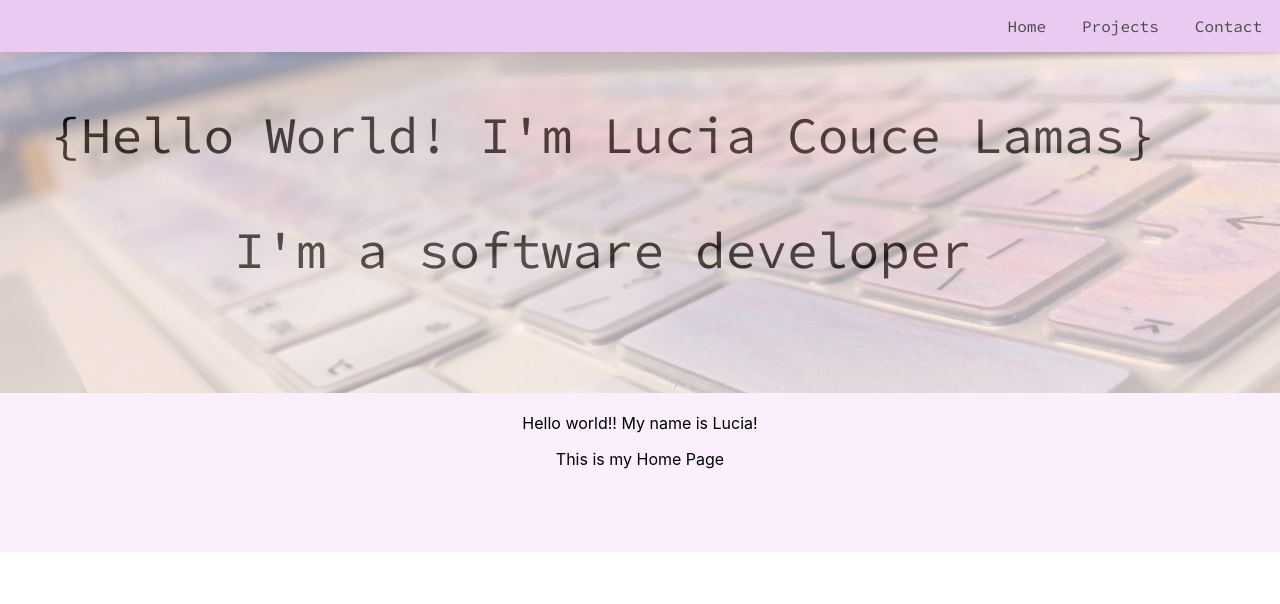
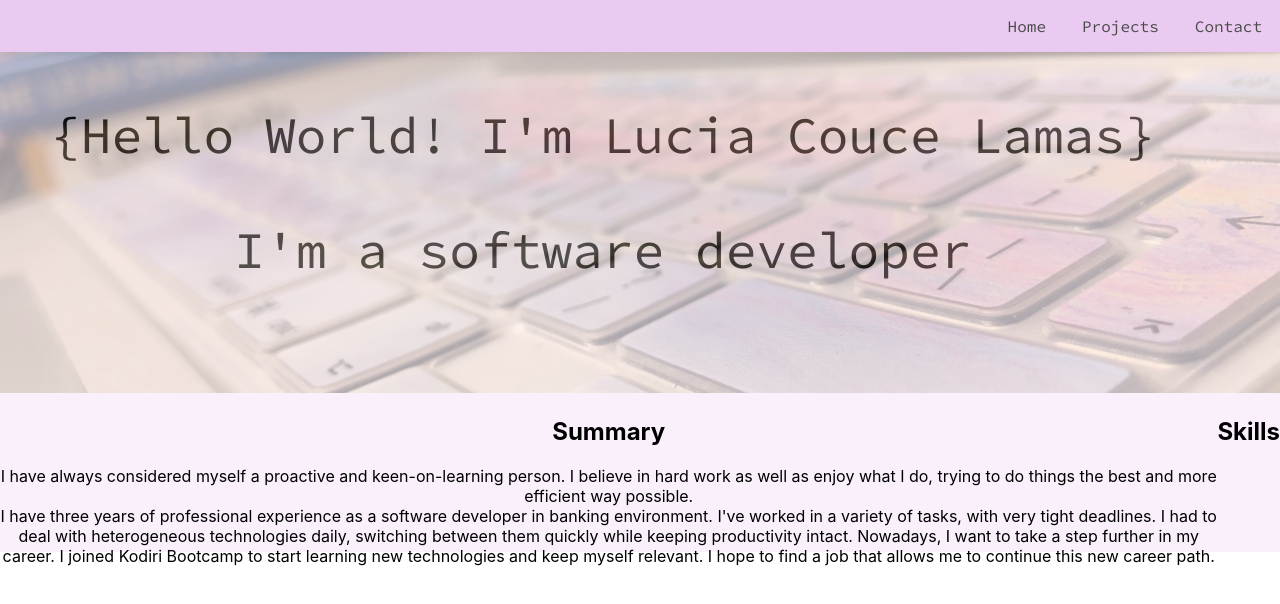
Before and after one commit to LuciaCL/portfolio, a React (Create React App) app: page /#/ in a window 1280 px wide. Shown: the top 604 px of the page. Built offline with nearby package versions, Linux system fonts and the light colour scheme.

Commit message:
first version adding summary and skills

```diff
--- a/src/frontEnd/home/Home.css
+++ b/src/frontEnd/home/Home.css
@@ -23,3 +23,23 @@
     height: auto;
     opacity: 0.4;
 }
+
+.Home-container{
+    display: flex;
+    flex-direction: row;
+}
+.Home-container title{
+    text-align: left;
+    color: rgb(83, 34, 228);
+}
+.Home-container summary {
+    order:1;
+    flex-basis: 60%;
+}
+.Home-container summary-text{
+    text-align: left;
+    text-anchor: 40%;
+}
+.Home-container skills {
+    order:2;
+}
--- a/src/frontEnd/home/Home.js
+++ b/src/frontEnd/home/Home.js
@@ -14,8 +14,22 @@ export default function Home(props) {
                     <img className='imgHomePage' alt='Home page' src={imgHomePage}/>
                 </div>
                 <div className='Home-container'>
-                        <p>Hello world!! My name is Lucia!</p>
-                        <p>This is my Home Page</p>
+                    <div className='summary'>
+                        <h2 className='title'>Summary</h2>
+                        <p className='summary-text'>I have always considered myself a proactive and keen-on-learning person.
+                            I believe in hard work as well as enjoy what I do, trying to do things the best and more efficient way possible.
+                           <br/> I have three years of professional experience as a software developer in banking environment.
+                            I've worked in a variety of tasks, with very tight deadlines.
+                            I had to deal with heterogeneous technologies daily,
+                            switching between them quickly while keeping productivity intact.
+                            Nowadays, I want to take a step further in my career.
+                            I joined Kodiri Bootcamp to start learning new technologies and keep myself relevant.
+                            I hope to find a job that allows me to continue this new career path.
+                        </p>
+                    </div>
+                    <div className='skills'>
+                        <h2 className='title'>Skills</h2>
+                    </div>
                 </div>
             </body>
         </div>
```
Also changed, not shown: src/frontEnd/pages/summary.js (added).
